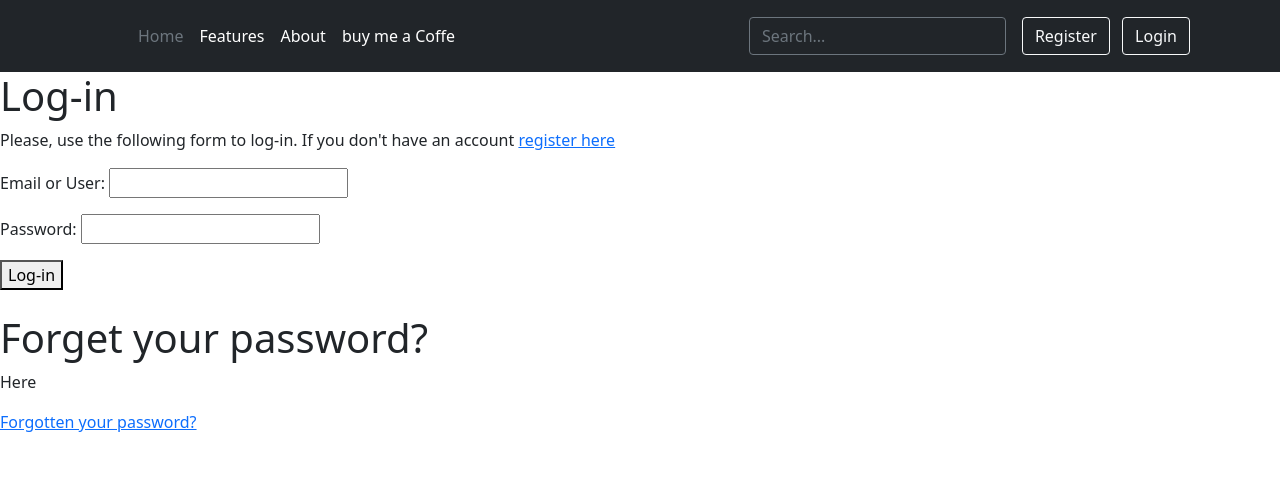
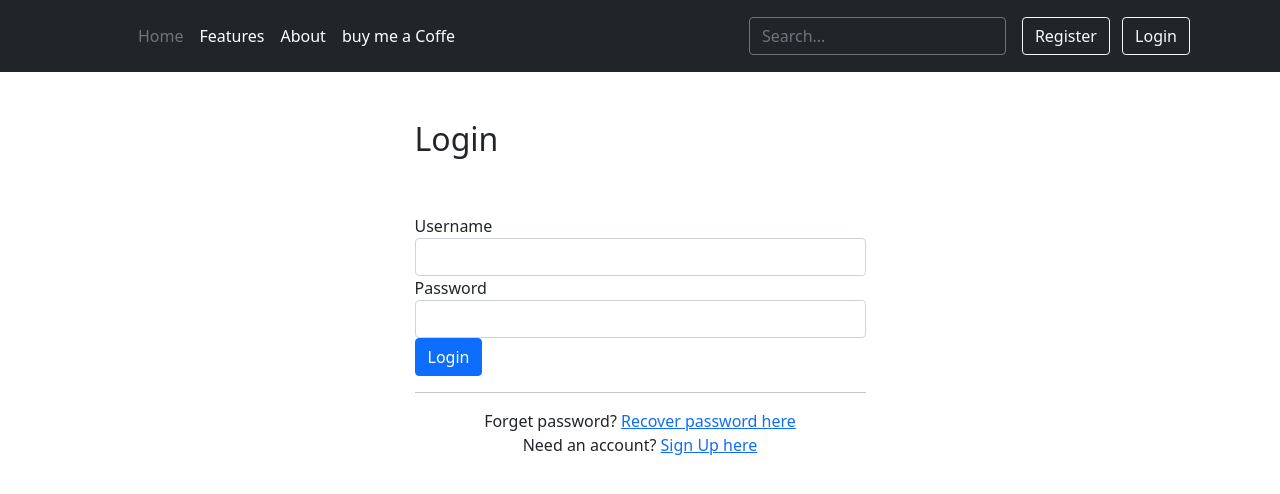
Before and after one commit to Arwiim/wwProject, a Django app: page /login in a window 1280 px wide. Shown: the top 494 px of the page. Run offline with Django 3.2, Linux system fonts and the light colour scheme.

Commit message:
Add css in the login section and handle empty labels

```diff
--- a/users/templates/account/login.html
+++ b/users/templates/account/login.html
@@ -1,22 +1,42 @@
 {% extends "base.html" %}
-
 {% block content %}
-    <h1>Log-in</h1>
-        <p>Please, use the following form to log-in. If you don't have an account <a href="{% url "users:register" %}">register here</a></p>
+<div class="row justify-content-center mt-5">
+   <div class="col-md-5">
+      <h2>Login</h2>
+   </div>
+</div>
+<div class="row justify-content-center mt-5">
+   <div class="col-md-5">
       {% if messages %}
-    <ul class="messages">
+      <div class="alert alert-danger" role="alert">
          {% for message in messages %}
-    <li{% if message.tags %} class="{{ message.tags }}"{% endif %}>{{ message }}</li>
+         <li{% if message.tags %} class="{{ message.tags }}" {% endif %}>{{ message }}</li>
          {% endfor %}
-    </ul>
+      </div>
       {% endif %}
-    <form action="" method="post">
+      <form method="POST">
          {% csrf_token %}
-        {{ user_form.as_p }}
-        <button type="submit">Log-in</button>
+         <div class="form-group">
+            <label for="username">Username</label>
+            <input type="text" name="username" class="form-control" id="username" required
+                oninvalid="this.setCustomValidity('Enter Username/Email Here')"
+                oninput="this.setCustomValidity('')"/>
+         </div>
+         <div class="form-group">
+            <label for="password">Password</label>
+            <input type="password" name="password" class="form-control" id="password" required
+                oninvalid="this.setCustomValidity('Enter Password Here')"
+                oninput="this.setCustomValidity('')"/>
+         </div>
+         <button type="submit" class="btn btn-primary">Login</button>
       </form>
-    <br>
-    <h1>Forget your password?</h2>
-    <p>Here</p>
-    <p><a href="{% url "users:password_reset" %}">Forgotten your password?</a></p>
+      <hr>
+      <div class="text-center">
+         Forget password? <a href="{% url 'users:register' %}">Recover password here</a>
+      </div>
+      <div class="text-center">
+         Need an account? <a href="{% url 'users:register' %}">Sign Up here</a>
+      </div>
+   </div>
+</div>
 {% endblock content %}
--- a/users/templates/base.html
+++ b/users/templates/base.html
@@ -11,10 +11,11 @@
     <title>Document</title>
     {% endblock%}
 </head>
-<header>{% include 'headers.html' %}</header>
 <body>
+    <header>{% include 'headers.html' %}</header>
+    <div class="container">
     {% block content %}
-
     {% endblock %}
+    </div>
 </body>
 </html>
--- a/users/views.py
+++ b/users/views.py
@@ -1,5 +1,6 @@
 """Module views for users
 """
+from django.http.response import HttpResponse
 from django.shortcuts import redirect, render
 from django.contrib.auth import authenticate, login, logout
 from django.contrib.auth.decorators import login_required
@@ -103,10 +104,10 @@ def user_login(request):
             if user:
                 if user.is_verified:
                     login(request, user, backend='django.contrib.auth.backends.ModelBackend')
-                    return render(request, 'account/register_done.html')
+                    return HttpResponseRedirect('/')
                 messages.error(request, 'Activate your email')
             else:
-                messages.error(request, 'Invalid login')
+                messages.error(request, 'Invalid Credentials')
 
     user_form = LoginForm()
     return render(request, 'account/login.html', {'user_form': user_form})
```
Also changed, not shown: users/static/css/users.css (indentation only). Lines whose indentation alone changed are shown as unchanged.
